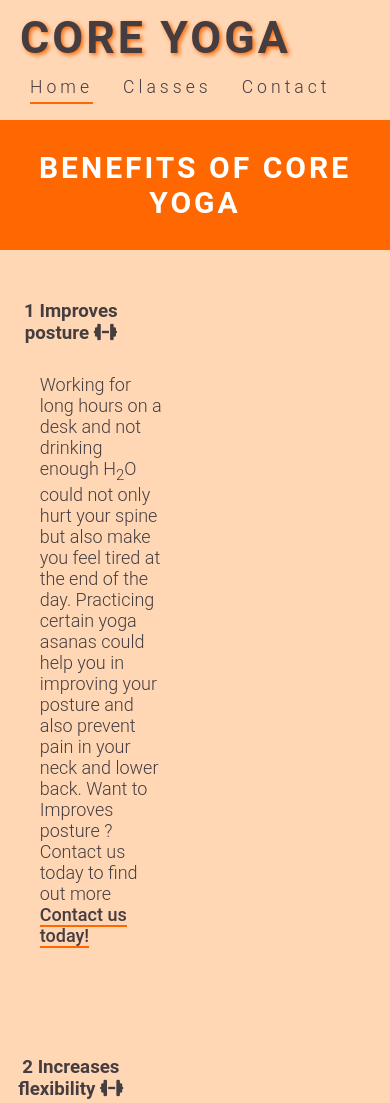
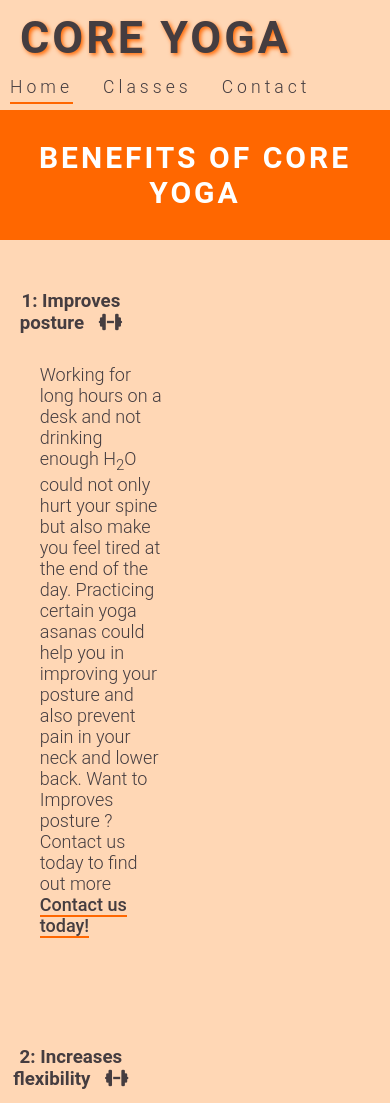
Before and after one commit to sherryrich/core-yoga, a plain HTML site: page index.html in a window 390 px wide. Shown: the top 1103 px of the page. Drawn offline with Linux system fonts and the light colour scheme.

Commit message:
updated fontawesome icons

```diff
--- a/assets/css/style.css
+++ b/assets/css/style.css
@@ -59,7 +59,9 @@
 
 }
 
-
+.fa-dumbbell {
+    margin-left: 10px;
+}
 
  hr {
      display: none;
@@ -434,7 +436,13 @@ table td {
 
      }
 
-
+     #menu {
+        clear:left;
+        float: left;
+        margin-left: 30px;
+        margin-bottom: 20px;
+        line-height: 25px;
+    }
 
      /* media query from 500px and down */
 
@@ -453,7 +461,14 @@ table td {
             border: 1px solid #ff6700;
         }
 
-
+        #menu {
+            clear:left;
+            float: left;
+            margin-left: 5px;
+            padding: 5px;
+            margin-bottom: 10px;
+            line-height: 15px;
+        }
 
 
 }
--- a/index.html
+++ b/index.html
@@ -32,6 +32,8 @@
         </nav>
     </header>
 
+
+
     <Section id="hero-outer">
         <div id="hero-image">
             <div id="cover-text">
@@ -43,14 +45,14 @@
         </div>
     </Section>
 
-
     <div id="benefits-header">
         <h2>Benefits of Core Yoga</h2>
     </div>
 
+
     <div id="benefits-container">
         <div id="left-benefits" class="benefits-info">
-            <h3>1 Improves posture <i class="fas fa-dumbbell"></i></h3>
+            <h3>1: Improves posture <i class="fas fa-dumbbell"></i></h3>
             <hr>
             <p>Working for long hours on a desk and not drinking enough H<span><sub>2</sub>O</span> could not only hurt your spine but also make you feel tired at the end
                 of the day. Practicing certain yoga asanas could help you in improving your posture and also prevent
@@ -58,7 +60,7 @@
                     href="contact.html">Contact us today!</a></p>
         </div>
         <div id="middle-benefits" class="benefits-info">
-            <h3>2 Increases flexibility <i class="fas fa-dumbbell"></i></h3>
+            <h3>2: Increases flexibility <i class="fas fa-dumbbell"></i></h3>
             <hr>
             <p>
                 When was the last time you wished you could easily touch your toes which bending forward? Well,
@@ -68,7 +70,7 @@
             </p>
         </div>
         <div id="right-benefits" class="benefits-info">
-            <h3>3 Builds muscle strength <i class="fas fa-dumbbell"></i></h3>
+            <h3>3: Builds muscle strength <i class="fas fa-dumbbell"></i></h3>
             <hr>
             <p>Yoga could help in strengthening weak muscles of the body. It helps in toning which prevents frequent
                 straining of the muscles. Contact us today to find out more <a href="contact.html">Contact us today!</a>
```
Also changed, not shown: contact.html (+3 -1 lines).
